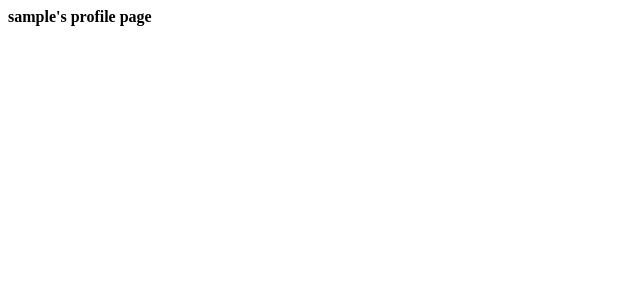
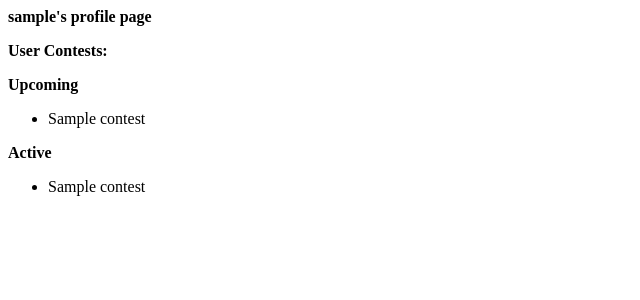
Before and after one commit to amusselm/rvgs_gamelist, a Django app: a page that uses rvgs/gamequest/templates/gamequest/user.html in a window 1280 px wide. Shown: the top 300 px of the page, without its empty margins (0-640 px from the left). Run offline with Django 3.2, Linux system fonts and the light colour scheme; tables that the repository leaves empty hold one stand-in row (values such as "Sample post").

Commit message:
Updated user profile page to list contsts that list that user as a participant

```diff
--- a/rvgs/gamequest/templates/gamequest/user.html
+++ b/rvgs/gamequest/templates/gamequest/user.html
@@ -1,3 +1,42 @@
 <p>
     <b>{{ user.username }}'s profile page</b>
 </p>
+{% if upcoming or active or archive %}
+<p>
+    <b>User Contests:</b>
+    {% if upcoming %}
+	<p>
+	    <b>Upcoming</b>
+	    <ul>
+	    {% for contest in upcoming %}
+		<li>{{contest.name}}</li>
+	    {% endfor %}
+	    </ul>
+	</p>
+    {% endif %}
+    {% if active %}
+	<p>
+	    <b>Active</b>
+	    <ul>
+	    {% for contest in active %}
+		<li>{{contest.name}}</li>
+	    {% endfor %}
+	    </ul>
+	</p>
+    {% endif %}
+    {% if archive %}
+	<p>
+	    <b>Archive</b>
+	    <ul>
+	    {% for contest in archive %}
+		<li>{{contest.name}}</li>
+	    {% endfor %}
+	    </ul>
+	</p>
+    {% endif %}
+
+{% else %}
+<p>
+    User has not participated in any contests
+</p>
+{% endif %}
--- a/rvgs/gamequest/views.py
+++ b/rvgs/gamequest/views.py
@@ -74,5 +74,11 @@ def userProfile(request, requested_username):
     except User.DoesNotExist:
 	raise Http404
     else:
-	context = {'user':user,}
+	upcoming_contests = Contest.objects.filter(participants=user).filter(upcoming=True)
+	active_contests = Contest.objects.filter(participants=user).filter(active=True)
+	archive_contests = Contest.objects.filter(participants=user).filter(archive=True)
+	context = {'user':user,
+		   'upcoming':upcoming_contests,
+		   'active':active_contests,
+		   'archive':archive_contests,}
 	return render(request,'gamequest/user.html',context)
```
